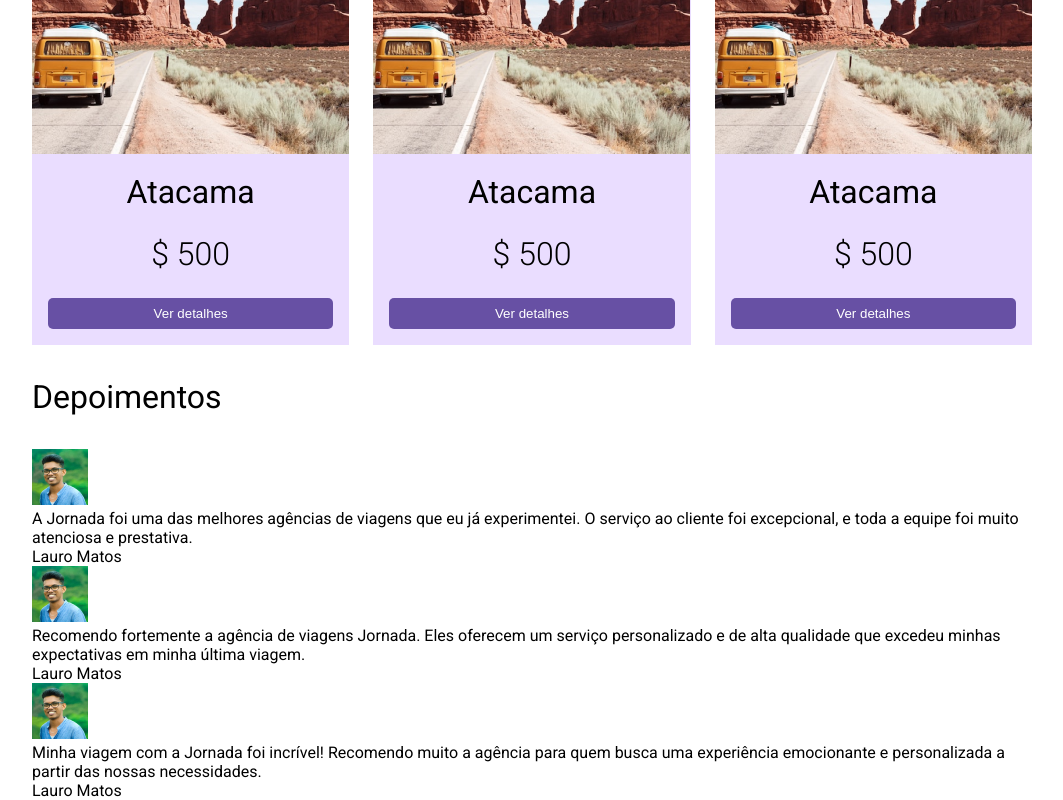
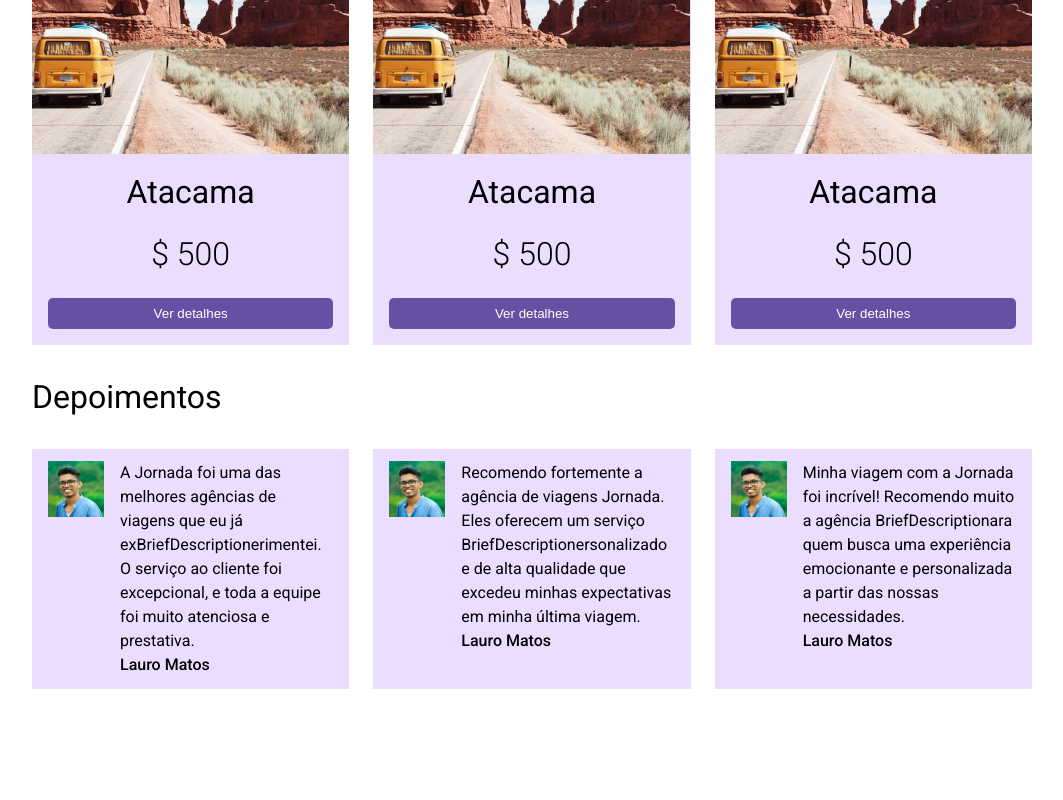
Before and after one commit to lucasnather/jornada, a React (Vite) app: page / in a window 1280 px wide. Shown: the part 799-1599 px from the top of the page, without its empty margins (108-1171 px from the left). After the commit the page ends 1488 px from the top, so only its background shows below. Built offline with nearby package versions, Linux system fonts and the light colour scheme.

Commit message:
feat: implement section briefs

```diff
--- /dev/null
+++ b/src/components/BannerFooter/styled.ts
@@ -0,0 +1,10 @@
+import styled from "styled-components";
+
+export const ContainerBanner = styled.section`
+    width: 100%;
+    object-fit: cover;
+
+    & img {
+        width: 100%;
+    }
+`
--- a/src/components/Destination/index.tsx
+++ b/src/components/Destination/index.tsx
@@ -1,4 +1,4 @@
-import { ButtonDetails, ButtonFilter, City, ContainerDestination, ContainerDestinationCard, ContainerDestinationContent, ContainerForm, ContainerInput, ContainerMain, InputFilter, Price, Title } from "./styled";
+import { BriefDescription, BriefName, ButtonDetails, ButtonFilter, City, ContainerBrief, ContainerBriefCard, ContainerDestination, ContainerDestinationCard, ContainerDestinationContent, ContainerForm, ContainerInput, ContainerMain, InputFilter, Price, Title } from "./styled";
 import Deserto from '../../assets/deserto.png'
 import Thumb from '../../assets/thumbnail.png'
 
@@ -50,29 +50,29 @@ export function Destination() {
             <section>
                 <Title>Depoimentos</Title>
 
-                <div>
-                    <div>
+                <ContainerBrief>
+                    <ContainerBriefCard>
                         <img src={Thumb} alt="" />
                         <div>
-                            <p>A Jornada foi uma das melhores agências de viagens que eu já experimentei. O serviço ao cliente foi excepcional, e toda a equipe foi muito atenciosa e prestativa.</p>
-                            <p>Lauro Matos</p>
+                            <BriefDescription>A Jornada foi uma das melhores agências de viagens que eu já exBriefDescriptionerimentei. O serviço ao cliente foi excepcional, e toda a equipe foi muito atenciosa e prestativa.</BriefDescription>
+                            <BriefName>Lauro Matos</BriefName>
                         </div>
-                    </div>
-                    <div>
+                    </ContainerBriefCard>
+                    <ContainerBriefCard>
                         <img src={Thumb} alt="" />
                         <div>
-                            <p>Recomendo fortemente a agência de viagens Jornada. Eles oferecem um serviço personalizado e de alta qualidade que excedeu minhas expectativas em minha última viagem.</p>
-                            <p>Lauro Matos</p>
+                            <BriefDescription>Recomendo fortemente a agência de viagens Jornada. Eles oferecem um serviço BriefDescriptionersonalizado e de alta qualidade que excedeu minhas expectativas em minha última viagem.</BriefDescription>
+                            <BriefName>Lauro Matos</BriefName>
                         </div>
-                    </div>
-                    <div>
+                    </ContainerBriefCard>
+                    <ContainerBriefCard>
                         <img src={Thumb} alt="" />
                         <div>
-                            <p>Minha viagem com a Jornada foi incrível! Recomendo muito a agência para quem busca uma experiência emocionante e personalizada a partir das nossas necessidades.</p>
-                            <p>Lauro Matos</p>
+                            <BriefDescription>Minha viagem com a Jornada foi incrível! Recomendo muito a agência BriefDescriptionara quem busca uma experiência emocionante e personalizada a partir das nossas necessidades.</BriefDescription>
+                            <BriefName>Lauro Matos</BriefName>
                         </div>
-                    </div>
-                </div>
+                    </ContainerBriefCard>
+                </ContainerBrief>
             </section>
         </ContainerMain>
     )
--- a/src/components/Destination/styled.ts
+++ b/src/components/Destination/styled.ts
@@ -91,3 +91,33 @@ export const ButtonDetails = styled.button`
         background-color: ${({theme}) => theme.colors["primary-3"]};
     }
 `
+
+export const ContainerBrief = styled.section`
+    display: grid;
+    grid-template-columns: repeat(3, 317.33px);
+    gap: 24px;
+`
+
+export const ContainerBriefCard = styled.div`
+    display: flex;
+    gap: 16px;
+    background-color: ${({theme}) => theme.colors["primary-4"]};
+    padding: 12px 16px;
+
+    & img {
+        width: 56px;
+        height: 56px;
+    }
+
+
+`
+
+export const BriefDescription = styled.p`
+    font-weight: 400;
+    line-height: 24px;
+`
+
+export const BriefName = styled.p`
+    font-weight: 500;
+    line-height: 24px;
+`
```
Also changed, not shown: src/components/BannerFooter/index.tsx (added, +10 -0 lines), src/assets/banner-footer.png (added).
